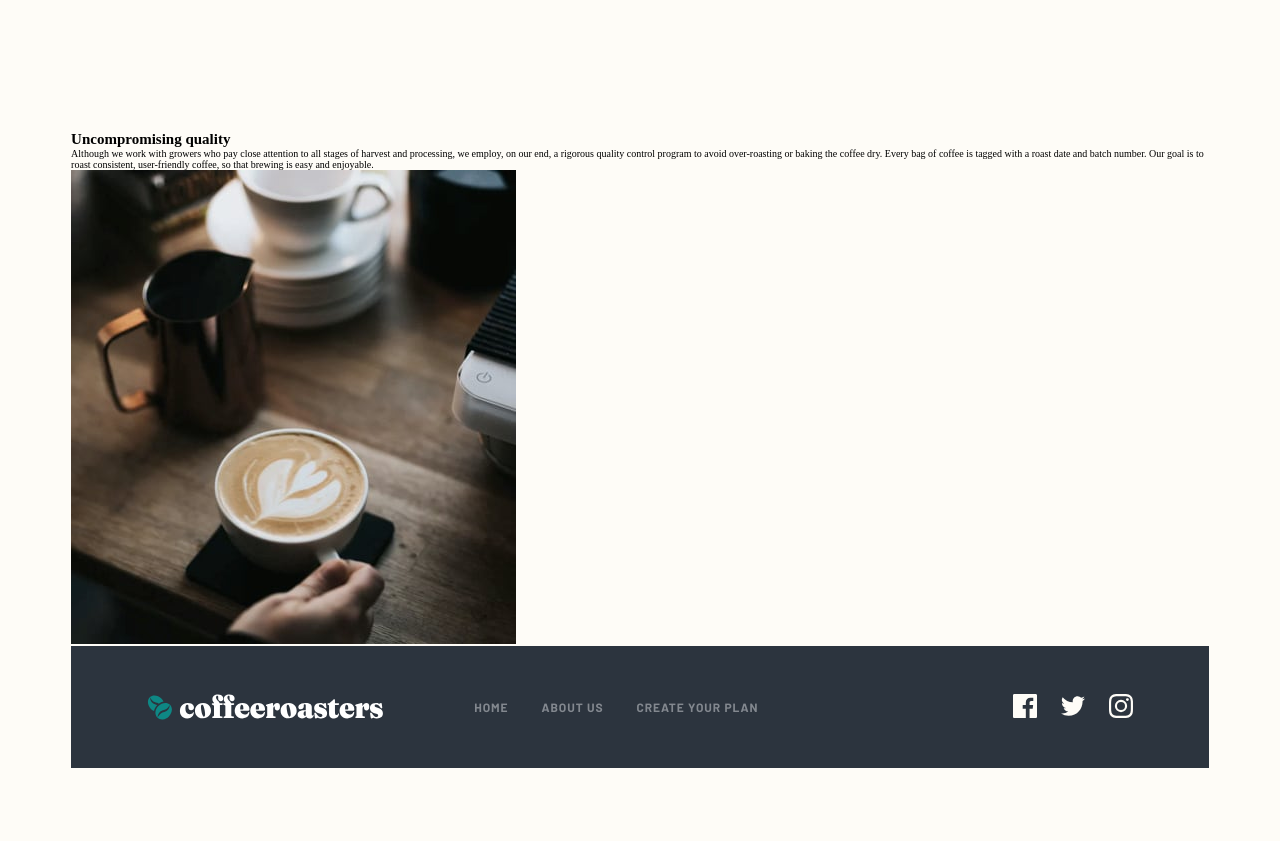
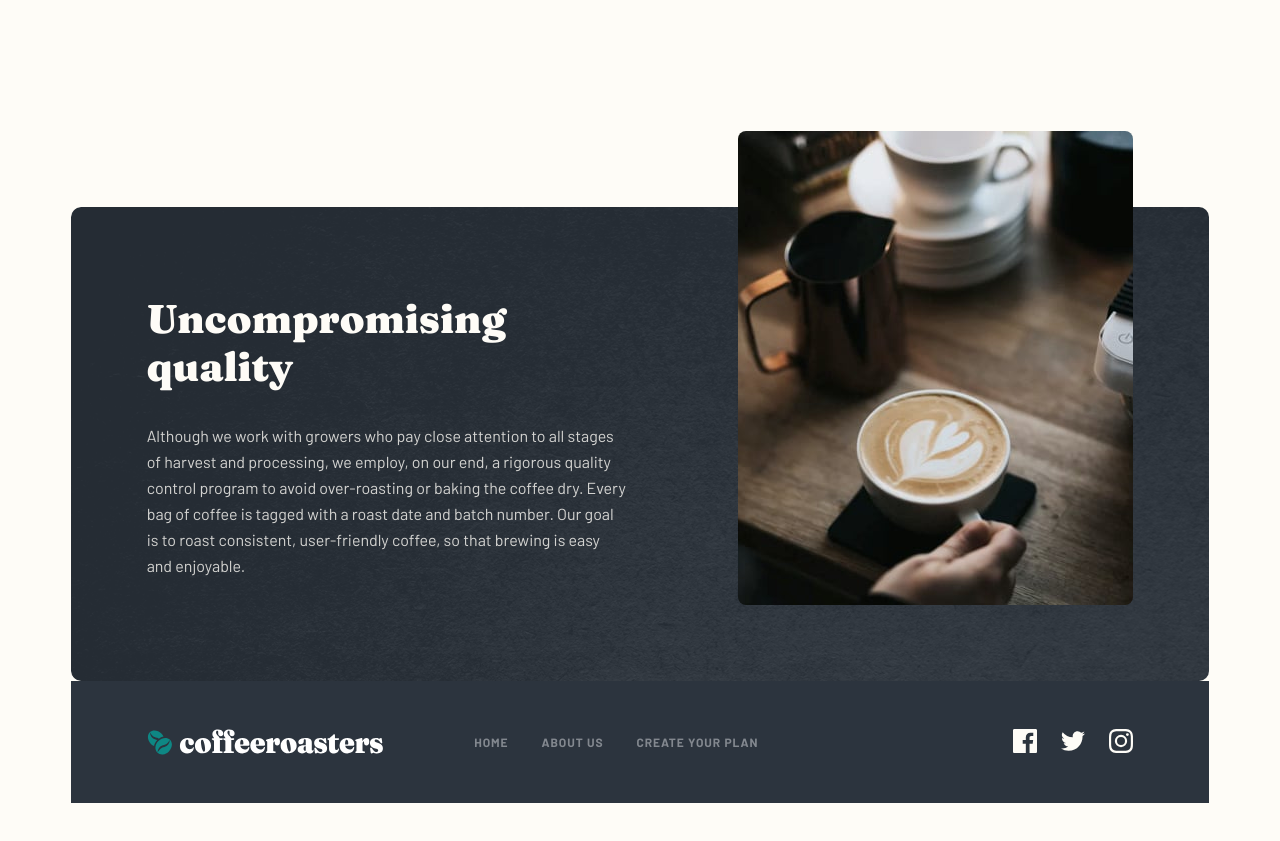
Before and after one commit to VladimirVolvakov/coffeeroasters-react-app, a React (Create React App) app: page / in a window 1280 px wide. Shown: the part 1240-2081 px from the top of the page. Built offline with nearby package versions, Linux system fonts and the light colour scheme; the HTML template or start-up script is replaced by a standard one.

Commit message:
style: add styles for SectionQuality conponent

```diff
--- /dev/null
+++ b/src/layout/SectionQuality.css
@@ -0,0 +1,38 @@
+.quality {
+  height: 47.4rem;
+  padding: 8.8rem 6.64% 0;
+  margin-top: 7.6rem;
+  background: url("../../public/assets/about/desktop/bg-quality.png"),
+    lightgray 0px 0px / 100% 100% no-repeat;
+  border-radius: 1rem;
+  display: flex;
+  justify-content: space-between;
+  align-items: flex-start;
+  gap: 11.26%;
+}
+
+.quality__text-container {
+  display: flex;
+  flex-direction: column;
+  align-items: flex-start;
+  width: 48.65%;
+}
+
+.quality__heading {
+  color: var(--color-cream);
+  margin-bottom: 3.2rem;
+}
+
+.quality__description {
+  color: var(--color-cream);
+  opacity: 0.8;
+}
+
+.quality__image {
+  width: 40.09%;
+  height: 47.4rem;
+  object-fit: cover;
+  border-radius: 0.8rem;
+  position: relative;
+  top: -16.4rem;
+}
--- a/src/layout/SectionQuality.jsx
+++ b/src/layout/SectionQuality.jsx
@@ -1,9 +1,12 @@
+import "../index.css";
+import "./SectionQuality.css";
+
 const SectionQuality = () => {
   return (
     <section className="quality">
-        <div>
-          <h2>Uncompromising quality</h2>
-          <p>
+        <div className="quality__text-container">
+          <h2 className="heading-lg quality__heading">Uncompromising quality</h2>
+          <p className="font-body quality__description">
             Although we work with growers who pay close attention to all stages
             of harvest and processing, we employ, on our end, a rigorous quality
             control program to avoid over-roasting or baking the coffee dry.
@@ -13,8 +16,9 @@ const SectionQuality = () => {
           </p>
         </div>
         <img
-          src="assets/about/desktop/image-quality.jpg"
+          src="./assets/about/desktop/image-quality.jpg"
           alt="Uncompromising quality of our coffee"
+          className="quality__image"
         />
       </section>
   );
```
